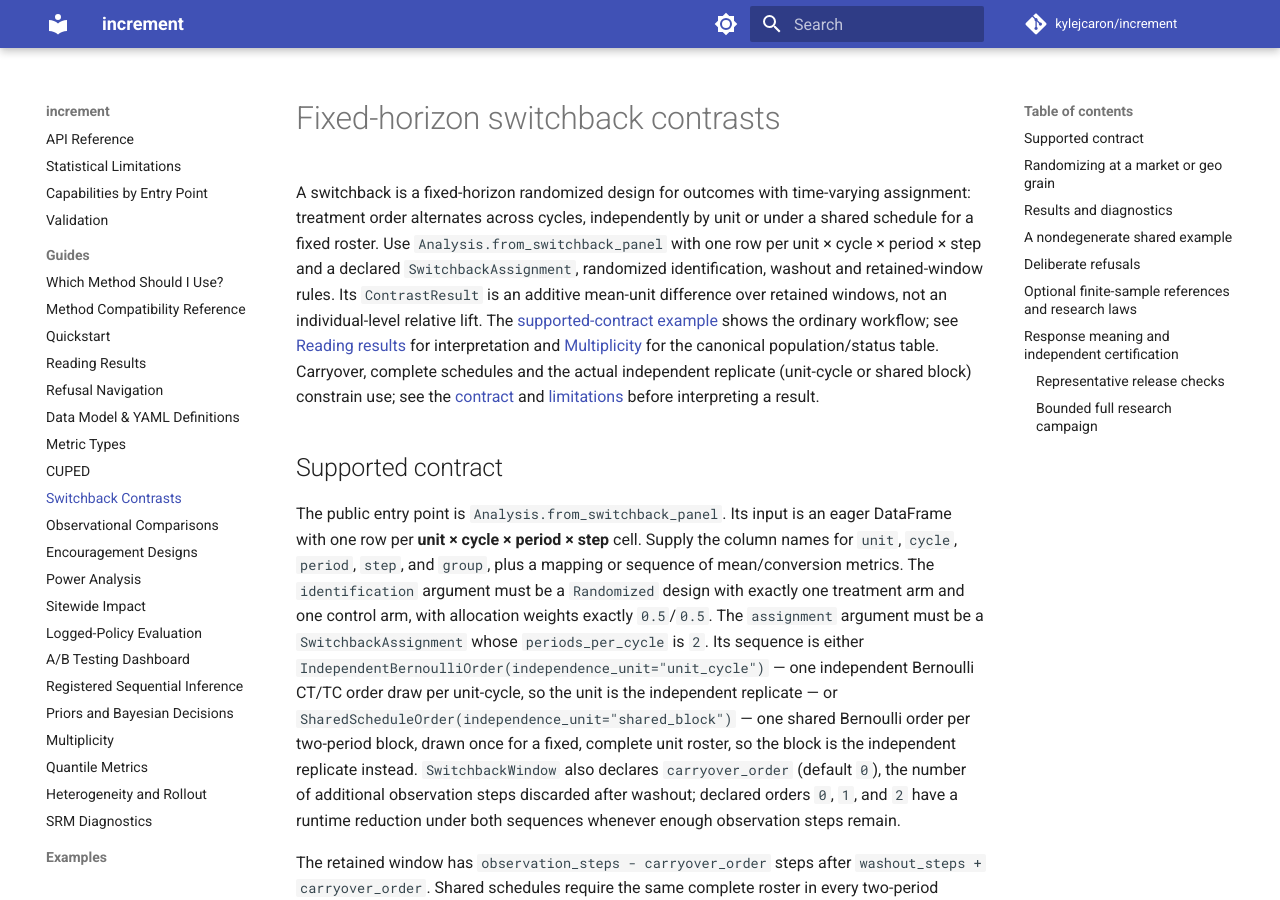
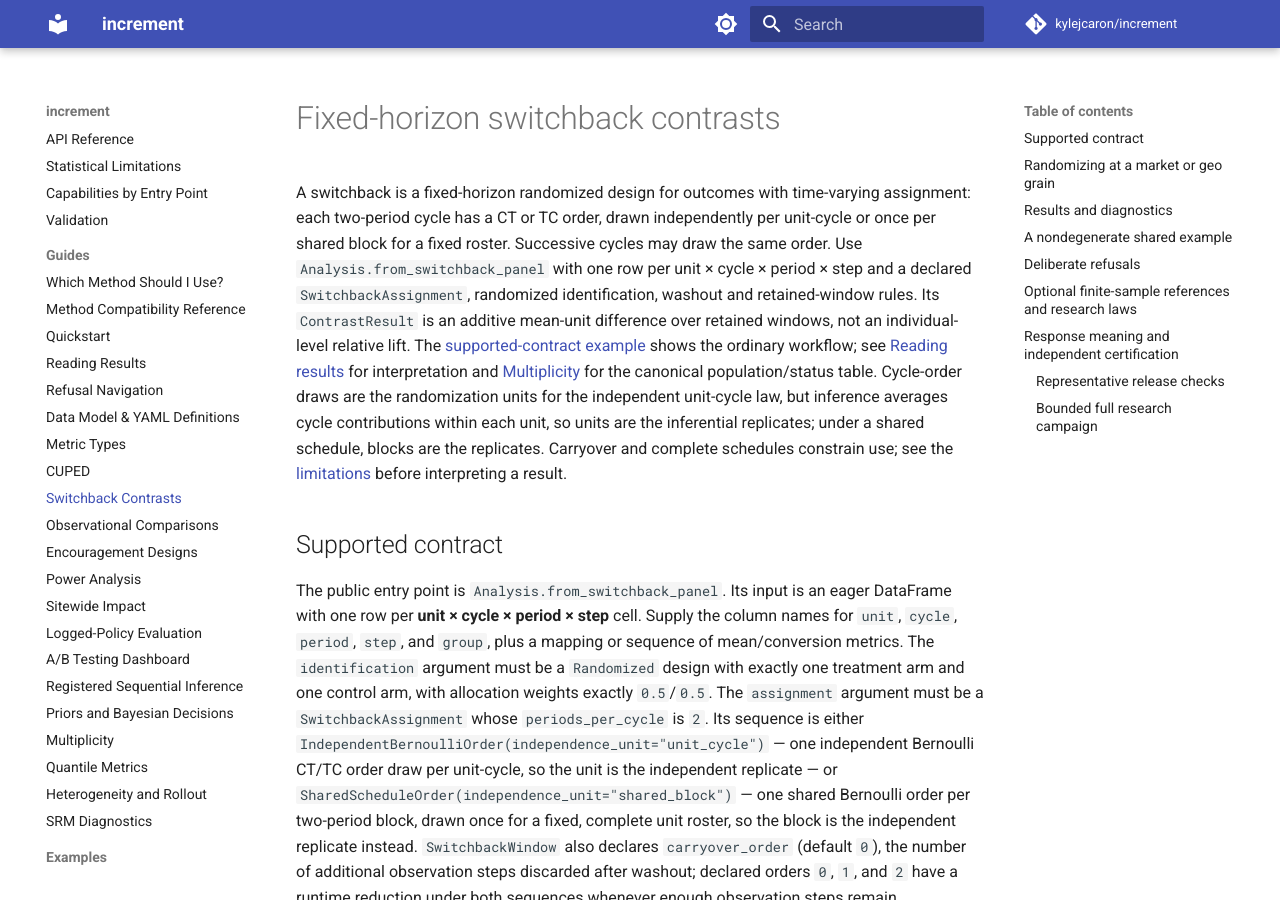
Before and after one commit to kylejcaron/increment, an MkDocs documentation site: the page built from docs/guides/switchback.md, in a window 1280 px wide and 900 px high. Built offline with MkDocs 1.6.1 and Material for MkDocs 9.7.7, drawn with Linux system fonts in a browser that asks for light colours; comment, search, counter and statistics services are not loaded.

Commit message:
Clarify switchback replicate and order terms

```diff
--- a/docs/guides/switchback.md
+++ b/docs/guides/switchback.md
@@ -1,8 +1,9 @@
 # Fixed-horizon switchback contrasts
 
 A switchback is a fixed-horizon randomized design for outcomes with time-varying
-assignment: treatment order alternates across cycles, independently by unit or
-under a shared schedule for a fixed roster. Use
+assignment: each two-period cycle has a CT or TC order, drawn independently
+per unit-cycle or once per shared block for a fixed roster. Successive cycles
+may draw the same order. Use
 `Analysis.from_switchback_panel` with one row per unit × cycle × period × step
 and a declared `SwitchbackAssignment`, randomized identification, washout and
 retained-window rules. Its `ContrastResult` is an additive mean-unit difference
@@ -10,8 +11,10 @@ over retained windows, not an individual-level relative lift. The
 [supported-contract example](#supported-contract) shows the ordinary workflow;
 see [Reading results](reading-results.md) for interpretation and
 [Multiplicity](multiplicity.md) for the canonical population/status table.
-Carryover, complete schedules and the actual independent replicate (unit-cycle
-or shared block) constrain use; see the [contract](#supported-contract) and
+Cycle-order draws are the randomization units for the independent unit-cycle
+law, but inference averages cycle contributions within each unit, so units are
+the inferential replicates; under a shared schedule, blocks are the replicates.
+Carryover and complete schedules constrain use; see the
 [limitations](#deliberate-refusals) before interpreting a result.
 
 ## Supported contract
```
